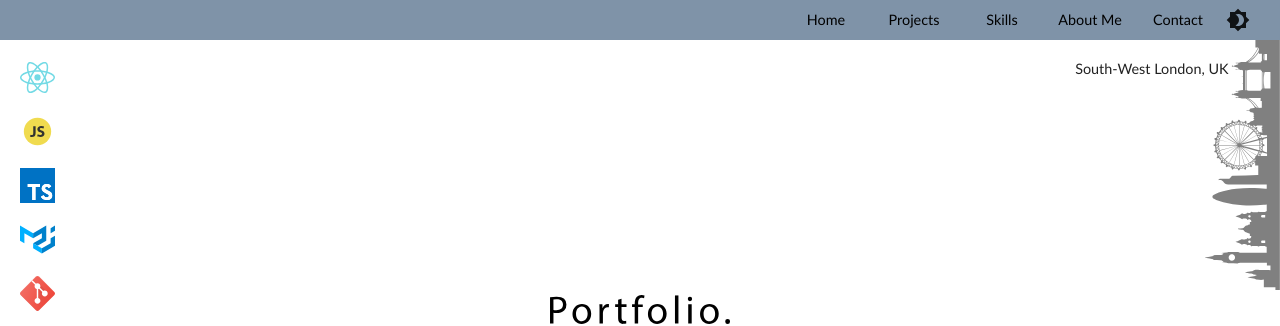
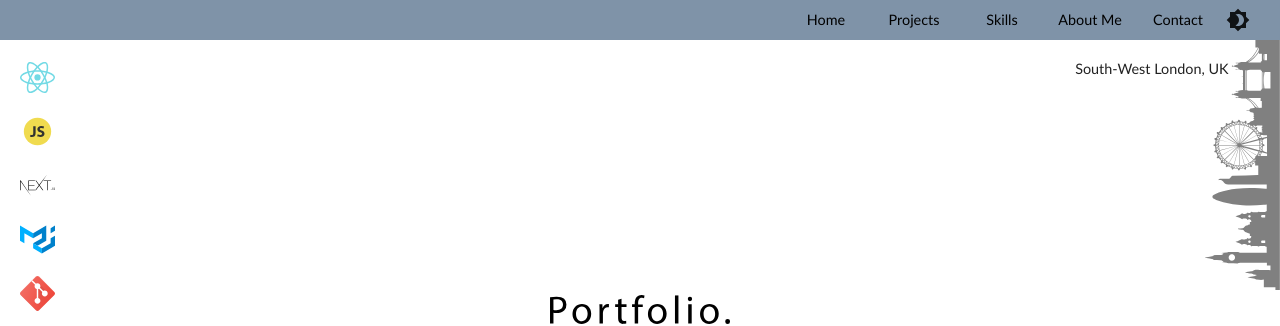
Before and after one commit to aiacuone/portfolio-v3, a Next.js app: page / in a window 1280 px wide. Shown: the top 326 px of the page. Built offline with nearby package versions, Linux system fonts and the light colour scheme; a web font is replaced by a local one.

Commit message:
deployment issues. cant use typescript logo in home layout

```diff
--- a/components/Layout.js
+++ b/components/Layout.js
@@ -153,10 +153,9 @@ export default function Layout({ children }) {
   }
 
   const SkillsButtons = ({ size }) => {
-    const arr = ['react', 'javaScript', 'typescript', 'material', 'git']
+    const arr = ['react', 'javaScript', 'next', 'material', 'git']
     const icons = arr.map((skill, index) => {
       const src = skillsObj[skill].image
-
       return (
         <Grid item key={skill + index}>
           {skill == 'next' ? (
```
